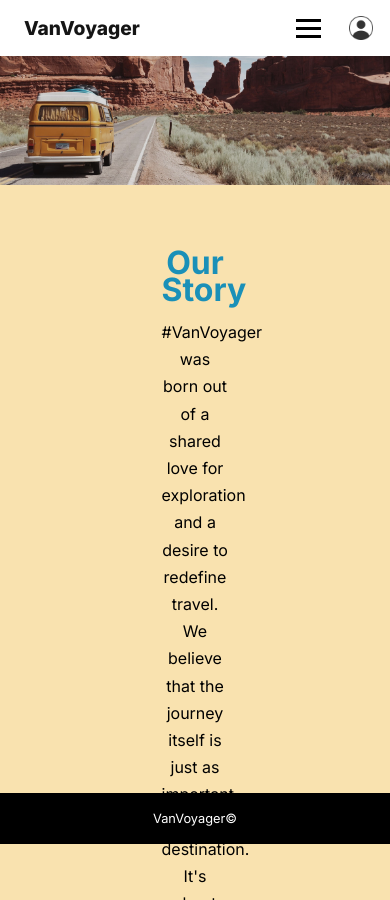
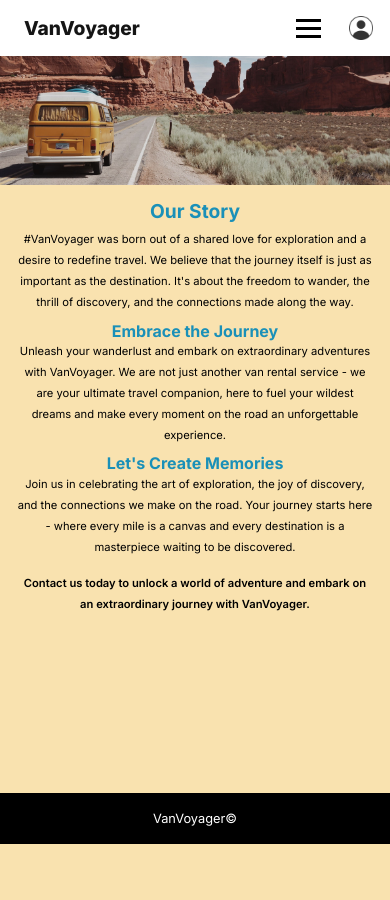
Before and after one commit to heet-git/van-voyager, a React (Create React App) app: page /about in a window 390 px wide. Built offline with nearby package versions, Linux system fonts and the light colour scheme; what miragejs would draw is missing.

Commit message:
Apply mobile style to about, sign in and not found pages.

```diff
--- a/src/styles.css
+++ b/src/styles.css
@@ -951,4 +951,56 @@ section a{
     }
 
     /*** About ***/
+    .about-info {
+        max-width: 100%;
+        padding: 1rem;
+        line-height: 1.3rem;
+        font-size: 0.7rem;
+    }
+
+    .about-heading{
+        font-size: 1.2rem;
+        margin-bottom: 0.5rem;
+    }
+
+    .other-heading{
+        font-size: 1rem;
+        margin: 0.5rem 0 0;
+    }
+
+    /*** Page not found ***/
+
+    .not-found-error{
+        font-size: 5rem;
+    }
+
+    .not-found-title{
+        font-size: 2rem;
+    }
+
+    .not-found-msg{
+        font-size: 1.2rem;
+    }
+
+    .go-home-btn{
+        padding: 0.5rem 2rem;
+    }
+
+    /*** Login ***/
+
+    .login-container{
+        padding: 25% 0;
+    }
+
+    .login-form{
+        max-width: 75%;
+    }
+
+    .login-form input{
+        height: 2.5rem;
+    }
+
+    .login-form>button{
+        height: 2.5rem;
+    }
 }
```
